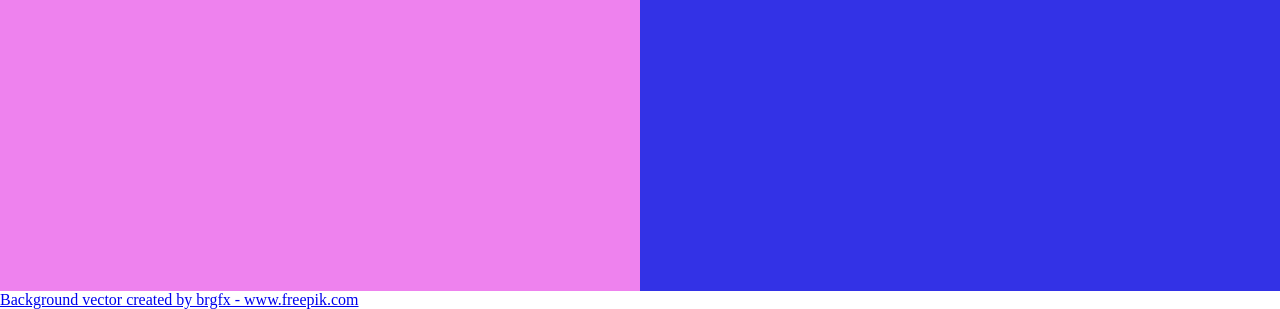
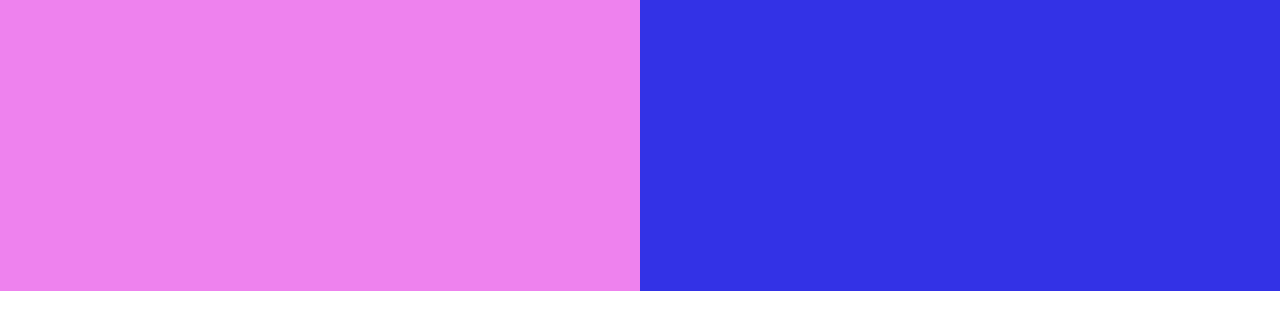
Before and after one commit to saranascimento/30diasDeCSS, a plain HTML site: page desafios/day3/index.html in a window 1280 px wide. Shown: the part 509-818 px from the top of the page. Drawn offline with Linux system fonts and the light colour scheme.

Commit message:
remove tag span sem uso

```diff
--- a/desafios/day3/index.html
+++ b/desafios/day3/index.html
@@ -16,7 +16,5 @@
             <h2>30 DIAS DE CSS</h2>
         </div>
     </div>
-    <span><a href='https://www.freepik.com/free-photos-vectors/background'>Background vector created by brgfx - www.freepik.com</a></span>
-
 </body>
 </html>
```
